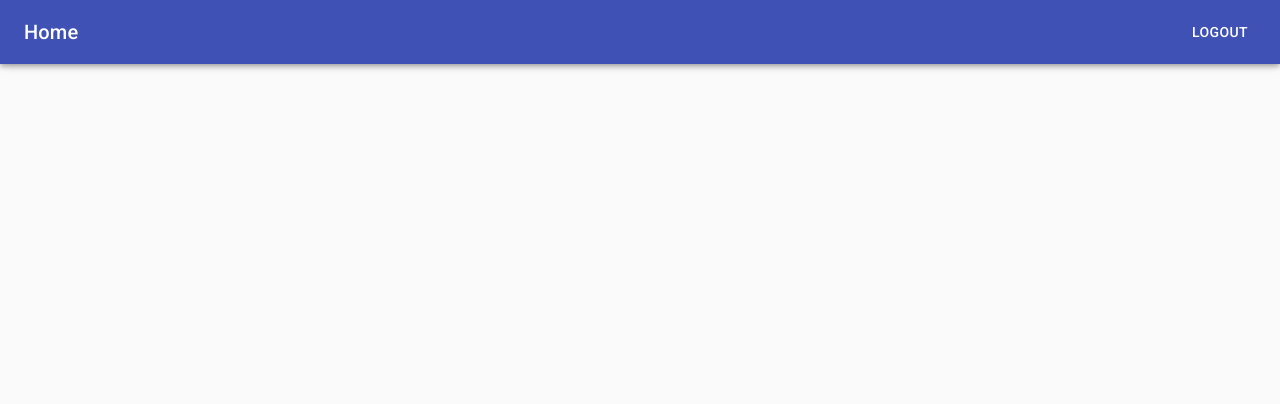
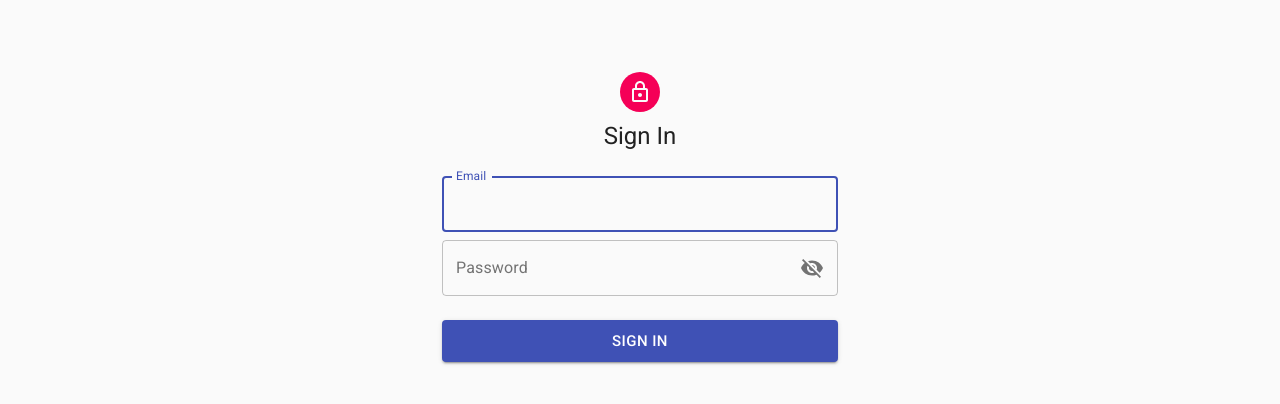
Before and after one commit to eeng/caffe, a React app: page / in a window 1280 px wide. Shown: the top 404 px of the page. Built offline with nearby package versions, Linux system fonts and the light colour scheme.

Commit message:
Implement authentication in an AuthProvider component

```diff
--- a/src/components/App.tsx
+++ b/src/components/App.tsx
@@ -2,8 +2,8 @@ import React from "react";
 import CssBaseline from "@material-ui/core/CssBaseline";
 import ApolloClient from "apollo-boost";
 import { ApolloProvider } from "@apollo/react-hooks";
-import Login from "./Login";
-import Home from "./Home";
+import RootPageChooser from "./RootPageChooser";
+import AuthProvider from "./AuthProvider";
 
 const client = new ApolloClient({
   uri: "/api"
@@ -14,7 +14,9 @@ const App: React.FC = () => {
     <>
       <CssBaseline />
       <ApolloProvider client={client}>
-        <Home />
+        <AuthProvider>
+          <RootPageChooser />
+        </AuthProvider>
       </ApolloProvider>
     </>
   );
--- /dev/null
+++ b/src/components/AuthProvider.tsx
@@ -0,0 +1,82 @@
+import React, { useState, useContext, useEffect } from "react";
+import FullScreenSpinner from "./FullScreenSpinner";
+
+type User = {
+  id: string;
+  email: string;
+  name: string;
+};
+
+export type Credentials = {
+  email: string;
+  password: string;
+};
+
+type Auth = {
+  token?: string;
+  user?: User;
+  isAuthenticated: boolean;
+  login: (credentials: Credentials) => boolean;
+  logout: () => void;
+};
+
+type State = {
+  token?: string;
+  user?: User;
+  loading: boolean;
+};
+
+const AuthContext = React.createContext<Auth>({
+  isAuthenticated: false,
+  login: _ => false,
+  logout: () => {}
+});
+
+const AuthProvider: React.FC = ({ children }) => {
+  const [state, setState] = useState<State>({ loading: true });
+
+  useEffect(() => {
+    try {
+      const authState = JSON.parse(localStorage.getItem("authState") || "");
+      setState({ ...authState, loading: false });
+    } catch (_) {
+      setState({ loading: false });
+    }
+  }, []);
+
+  if (state.loading) return <FullScreenSpinner />;
+
+  const login = (credentials: Credentials) => {
+    console.log("login", credentials);
+
+    const response = {
+      token: "...",
+      user: { id: "..", name: "john", email: "x@a.com" }
+    };
+
+    localStorage.setItem("authState", JSON.stringify(response));
+    setState({ ...response, loading: false });
+    return true;
+  };
+
+  const logout = () => {
+    console.log("logout");
+
+    localStorage.removeItem("authState");
+    setState({ loading: false });
+  };
+
+  const auth: Auth = {
+    user: state.user,
+    token: state.token,
+    isAuthenticated: state.user != null,
+    login,
+    logout
+  };
+
+  return <AuthContext.Provider value={auth}>{children}</AuthContext.Provider>;
+};
+
+export const useAuth = () => useContext(AuthContext);
+
+export default AuthProvider;
--- /dev/null
+++ b/src/components/FullScreenSpinner.tsx
@@ -0,0 +1,26 @@
+import React from "react";
+import { makeStyles } from "@material-ui/core/styles";
+import CircularProgress from "@material-ui/core/CircularProgress";
+import Box from "@material-ui/core/Box";
+
+const useStyles = makeStyles(theme => ({
+  paper: {
+    display: "flex",
+    justifyContent: "center",
+    marginTop: theme.spacing(10)
+  }
+}));
+
+const FullScreenSpinner: React.FC = () => {
+  const classes = useStyles();
+
+  return (
+    <Box height="100%">
+      <div className={classes.paper}>
+        <CircularProgress />
+      </div>
+    </Box>
+  );
+};
+
+export default FullScreenSpinner;
--- a/src/components/Home.tsx
+++ b/src/components/Home.tsx
@@ -4,6 +4,7 @@ import Toolbar from "@material-ui/core/Toolbar";
 import Typography from "@material-ui/core/Typography";
 import Button from "@material-ui/core/Button";
 import { makeStyles } from "@material-ui/core/styles";
+import { useAuth } from "./AuthProvider";
 
 const useStyles = makeStyles(theme => ({
   title: {
@@ -13,6 +14,7 @@ const useStyles = makeStyles(theme => ({
 
 const Home: React.FC = () => {
   const classes = useStyles();
+  const { logout } = useAuth();
 
   return (
     <>
@@ -21,7 +23,9 @@ const Home: React.FC = () => {
           <Typography variant="h6" className={classes.title}>
             Home
           </Typography>
-          <Button color="inherit">Logout</Button>
+          <Button color="inherit" onClick={() => logout()}>
+            Logout
+          </Button>
         </Toolbar>
       </AppBar>
       <Toolbar />
--- a/src/components/Login.tsx
+++ b/src/components/Login.tsx
@@ -13,6 +13,7 @@ import LockOutlined from "@material-ui/icons/LockOutlined";
 import Visibility from "@material-ui/icons/Visibility";
 import VisibilityOff from "@material-ui/icons/VisibilityOff";
 import { makeStyles } from "@material-ui/core/styles";
+import { Credentials, useAuth } from "./AuthProvider";
 
 const useStyles = makeStyles(theme => ({
   paper: {
@@ -33,11 +34,6 @@ const useStyles = makeStyles(theme => ({
   }
 }));
 
-type Credentials = {
-  email: string;
-  password: string;
-};
-
 const Login: React.FC = () => {
   const classes = useStyles();
 
@@ -47,13 +43,17 @@ const Login: React.FC = () => {
     password: ""
   });
 
+  const { login } = useAuth();
+
   const handleChange = (prop: string) => (event: any) => {
     setCredentials({ ...credentials, [prop]: event.target.value });
   };
 
   function handleSubmit(e: React.FormEvent) {
+    if (!login(credentials))
+      // TODO
+      console.log("show error message");
     e.preventDefault();
-    console.log(credentials);
   }
 
   return (
--- /dev/null
+++ b/src/components/RootPageChooser.tsx
@@ -0,0 +1,11 @@
+import React from "react";
+import Login from "./Login";
+import Home from "./Home";
+import { useAuth } from "./AuthProvider";
+
+const RootPageChooser: React.FC = () => {
+  const { isAuthenticated } = useAuth();
+  return isAuthenticated ? <Home /> : <Login />;
+};
+
+export default RootPageChooser;
```
